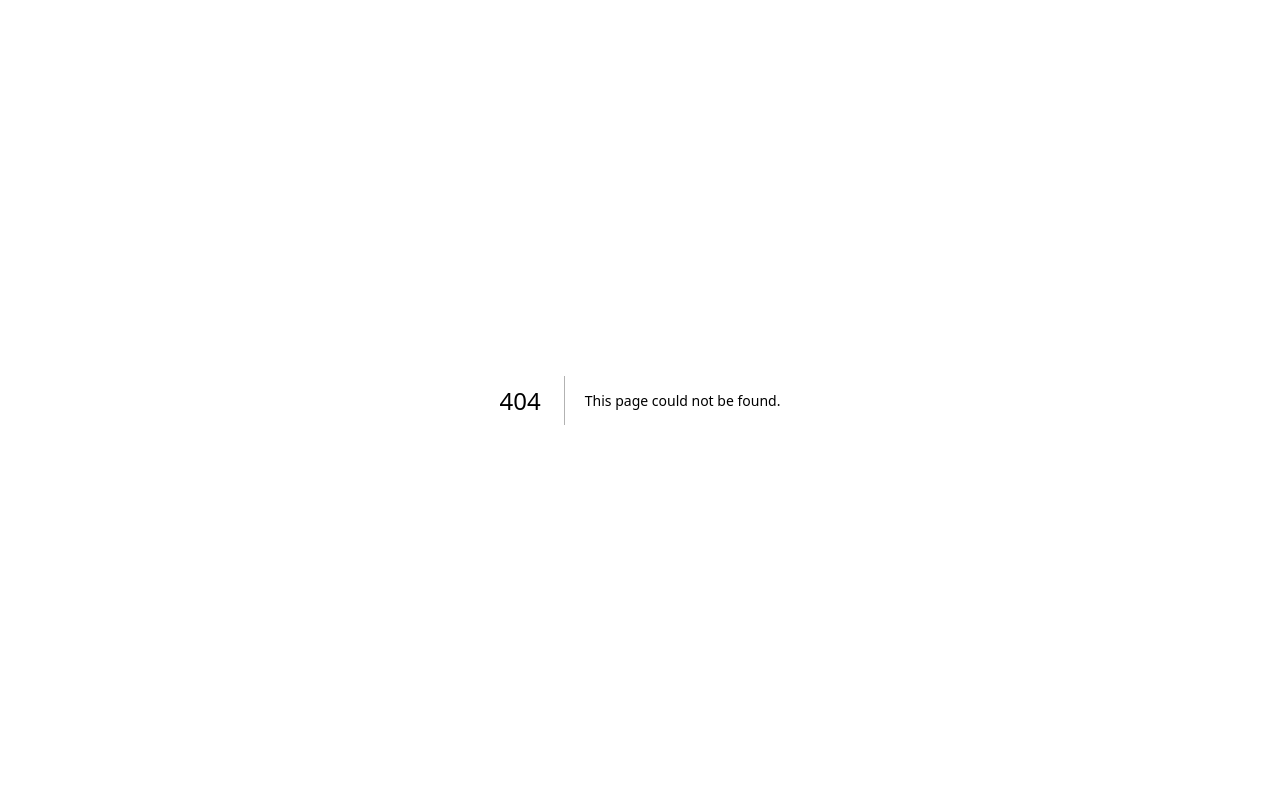
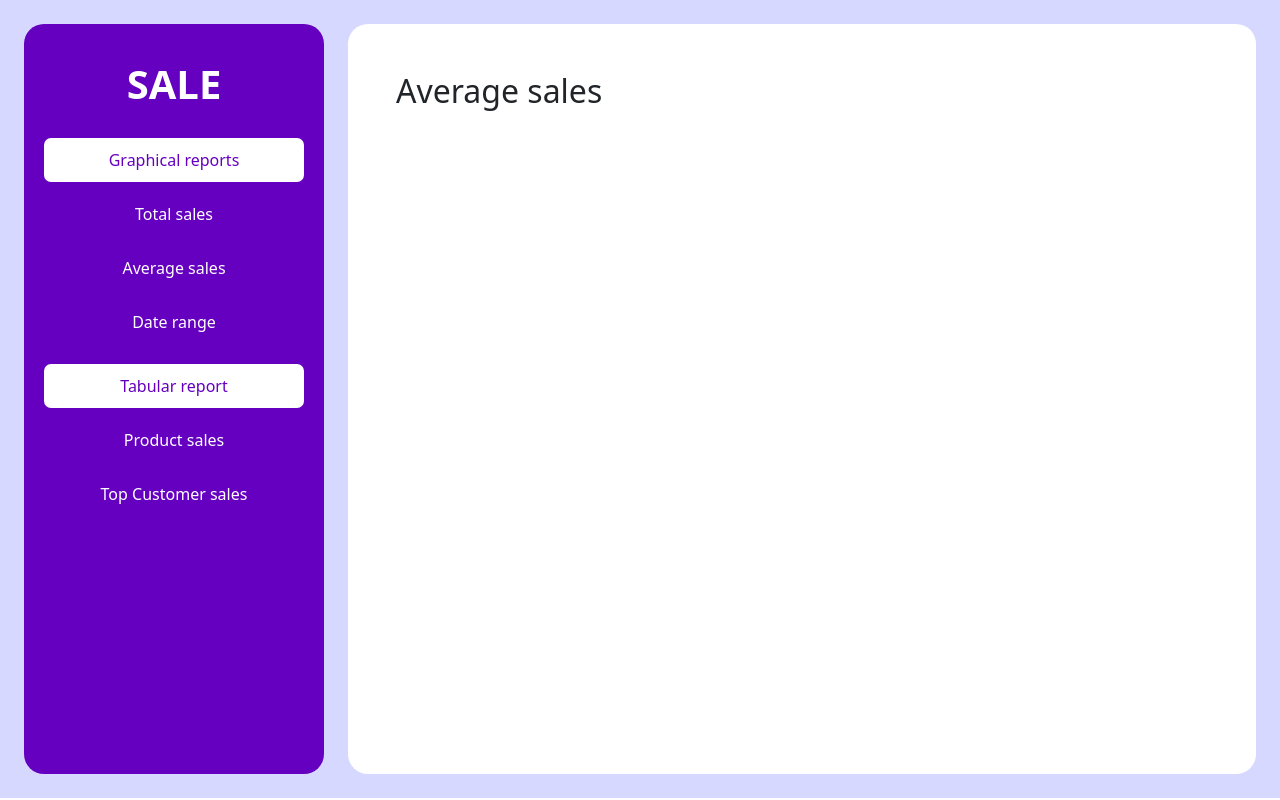
Before and after one commit to samuel-escalera-jalafund/sales-analysis, a Next.js app: page /dash/average-sales in a window 1280 px wide. Before the commit this address had no page. Built offline with nearby package versions, Linux system fonts and the light colour scheme.

Commit message:
feat: add sales interface by customer and folder structure

```diff
--- /dev/null
+++ b/src/app/dash/average-sales/page.jsx
@@ -0,0 +1,5 @@
+export default function averageSalesScreen() {
+  return (
+    <h2 className="mb-4">Average sales</h2>
+  );
+}
--- /dev/null
+++ b/src/app/dash/date-range/page.jsx
@@ -0,0 +1,5 @@
+export default function dateRangeScreen() {
+  return (
+    <h2 className="mb-4">Date range</h2>
+  );
+}
--- /dev/null
+++ b/src/app/dash/layout.jsx
@@ -0,0 +1,30 @@
+'use client';
+import { useRouter } from 'next/navigation';
+import { useState, useEffect } from 'react';
+import "./styles.css";
+
+const DashLayout = ({ children }) => {
+    const router = useRouter()
+
+    return (
+        <div className="d-flex p-4 gap-4 bg-1-50">
+            <aside>
+            <h1 className="text-center my-3 ">SALE</h1>
+                <nav>
+                    <span>Graphical reports</span>
+                    <a href="/dash/total-sales">Total sales</a>
+                    <a href="/dash/average-sales">Average sales</a>
+                    <a href="/dash/date-range">Date range</a>
+                    <span>Tabular report</span>
+                    <a href='/dash/product-sales'>Product sales</a>
+                    <a href='/dash/sales-by-customer'>Top Customer sales</a>
+                </nav>
+            </aside>
+            <main className="overflow-auto p-5 col bg-white rounded-20">
+                {children}
+            </main>
+        </div>
+    )
+}
+
+export default DashLayout
--- /dev/null
+++ b/src/app/dash/product-sales/page.jsx
@@ -0,0 +1,5 @@
+export default function productSalesScreen() {
+    return (
+      <h2 className="mb-4">Product sales</h2>
+    );
+}
--- /dev/null
+++ b/src/app/dash/styles.css
@@ -0,0 +1,40 @@
+aside {
+    width: 300px;
+    background-color: var(--primary);
+    padding: 20px;
+    height: calc(100vh - 50px);
+    text-align: center;
+    border-radius: 20px;
+
+    & h1.text-center.my-3 {
+        color: white;
+        font-weight: bold;
+    }
+
+    & nav {
+        display: flex;
+        flex-direction: column;
+        margin-top: 20px;
+        gap: 10px;
+
+        & span {
+            background-color: var(--white);
+            color: var(--primary);
+            padding: 10px;
+            border-radius: 7px;
+            margin-top: 10px;
+        }
+
+        & a {
+            color: var(--white) !important;
+            padding: 10px;
+            border-radius: 7px;
+            margin: 0 20px;
+            text-decoration: none;
+
+            &:hover {
+                background-color: var(--black-50);
+            }
+        }
+    }
+}
--- /dev/null
+++ b/src/app/dash/total-sales/page.jsx
@@ -0,0 +1,5 @@
+export default function totalSalesScreen() {
+  return (
+    <h2 className="mb-4">Total sales</h2>
+  );
+}
```
Also changed, not shown: src/app/dash/sales-by-customer/page.jsx (added, +69 -0 lines).
